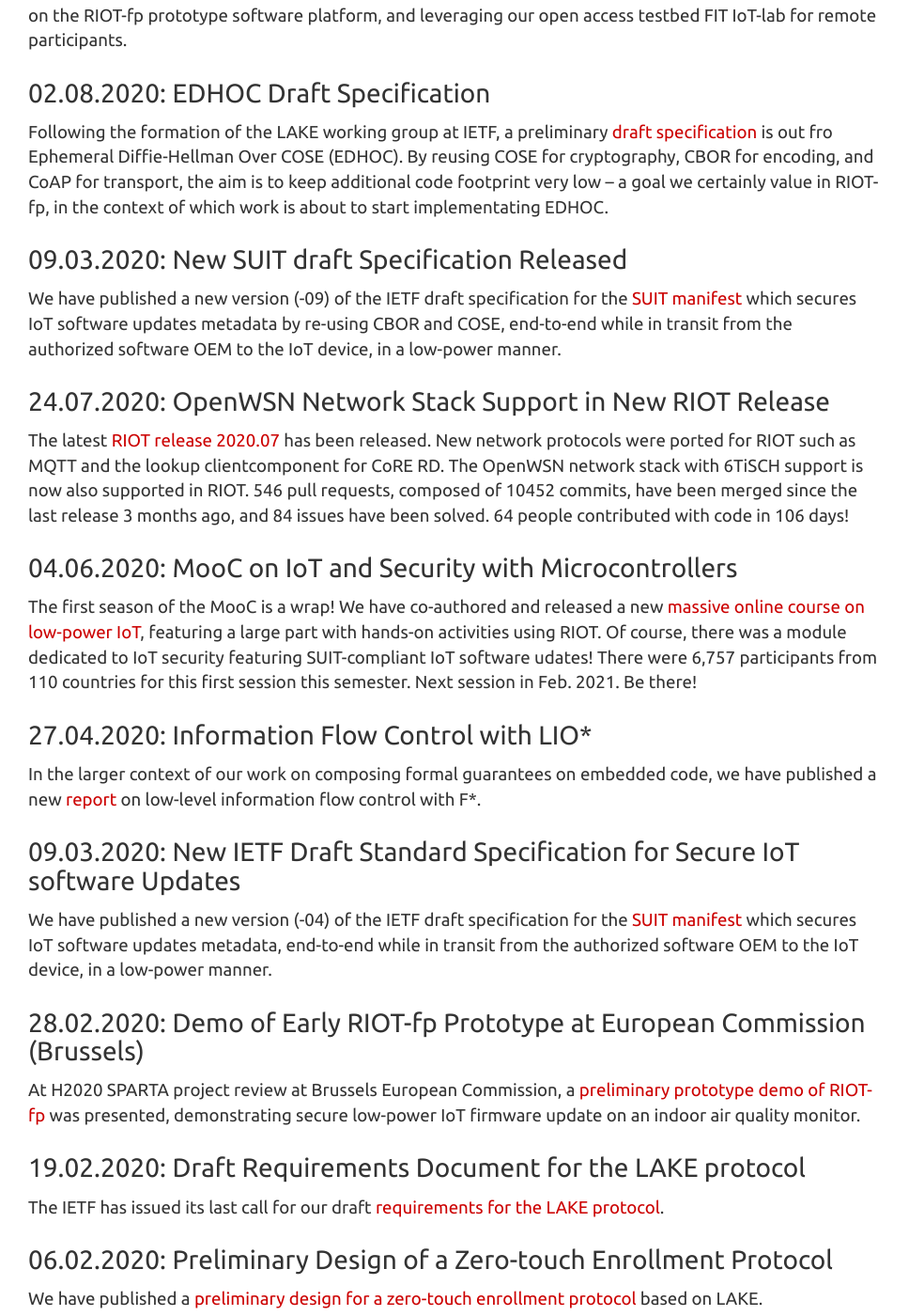
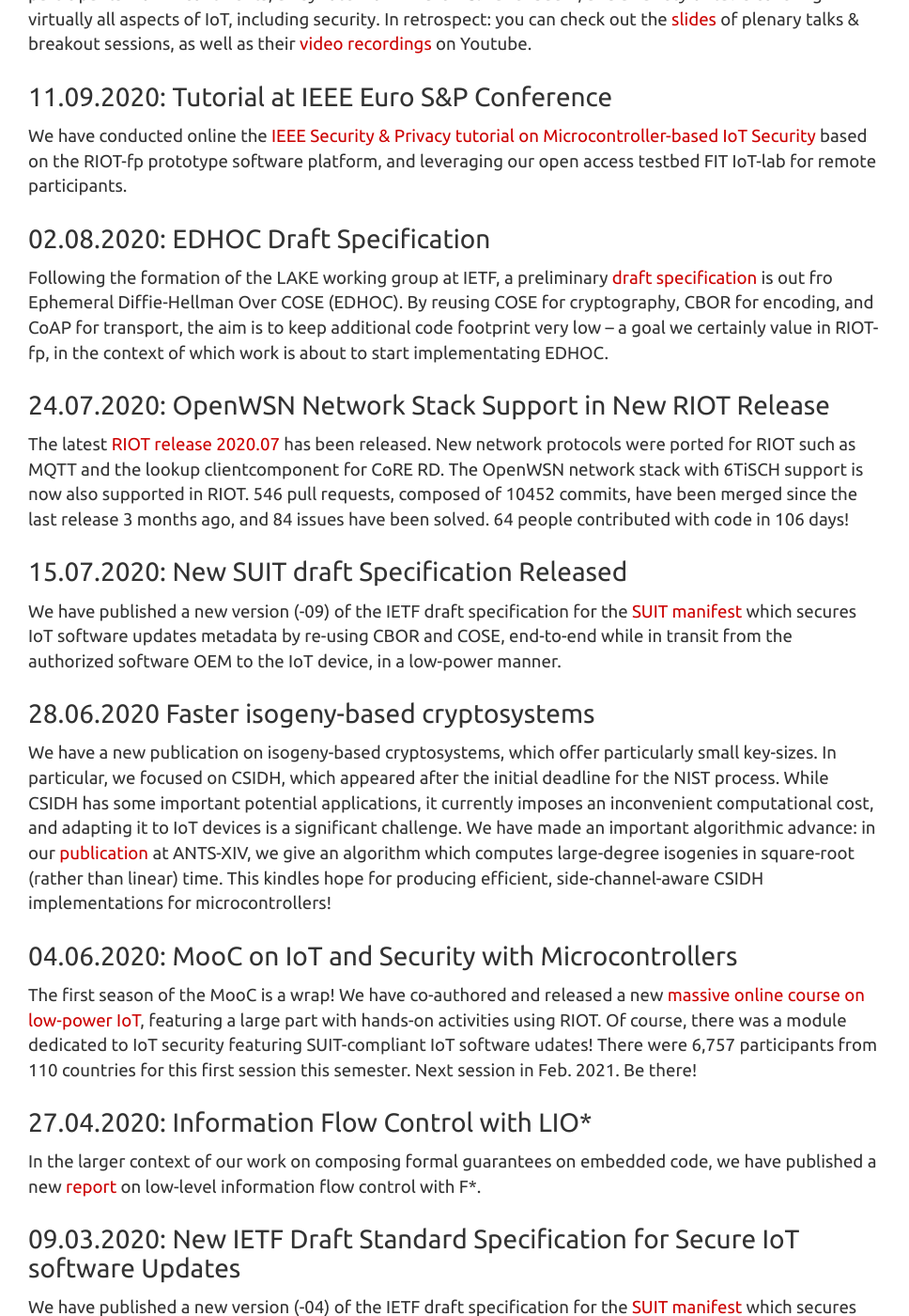
Before and after one commit to future-proof-iot/RIOT-fp, a Jekyll site: the page built from events.md, in a window 1280 px wide and 1400 px high, scrolled down 506 px. Shown: the whole window at 94% size, without its empty margins (0-968 px from the left). Built offline with Jekyll 4.4.1, drawn with Linux system fonts in a browser that asks for light colours; nearby versions of some CDN libraries; our own code applies the rules of GitHub Pages for plain Markdown files; some of the changed text lies outside the part shown.

Commit message:
added WP1 news ECC workshop and ANT-XIV isogeny paper

```diff
--- a/events.md
+++ b/events.md
@@ -1,4 +1,7 @@
 ## Activities & Related News
+
+### 28.10.2020: Formal verification of Elliptic Curve Cryptography at ECC 2020
+We participate in [ECC 2020](https://eccworkshop.org/2020/): several RIOT-fp contributors take part in a panel dedicated to formal verification of Elliptic Curve Cryptography. Tune in!
 
 ### 15.09.2020: RIOT Summit 2020
 The yearly meetup for the RIOT community took place online this year. Featuring 170 registered participants from 4 continents, a keynote from Andrew S. Tanenbaum, and a variety of talks covering virtually all aspects of IoT, including security. In retrospect: you can check out the [slides](https://summit.riot-os.org/2020) of plenary talks & breakout sessions, as well as their [video recordings](https://www.youtube.com/watch?v=t2nhqepSxb4&list=PLDXXQJiSjPKHpZpiPee7OYaJpUmmfV6Nh) on Youtube.
@@ -9,11 +12,14 @@ We have conducted online the [IEEE Security & Privacy tutorial on Microcontrolle
 ### 02.08.2020: EDHOC Draft Specification
 Following the formation of the LAKE working group at IETF, a preliminary [draft specification](https://tools.ietf.org/html/draft-ietf-lake-edhoc-01) is out fro Ephemeral Diffie-Hellman Over COSE (EDHOC). By reusing COSE for cryptography, CBOR for encoding, and CoAP for transport, the aim is to keep additional code footprint very low -- a goal we certainly value in RIOT-fp, in the context of which work is about to start implementating EDHOC.
 
-### 09.03.2020: New SUIT draft Specification Released
+### 24.07.2020: OpenWSN Network Stack Support in New RIOT Release
+The latest [RIOT release 2020.07](https://github.com/RIOT-OS/RIOT/releases/tag/2020.07) has been released. New network protocols were ported for RIOT such as MQTT and the lookup clientcomponent for CoRE RD. The OpenWSN network stack with 6TiSCH support is now also supported in RIOT. 546 pull requests, composed of 10452 commits, have been merged since the last release 3 months ago, and 84 issues have been solved. 64 people contributed with code in 106 days!
+
+### 15.07.2020: New SUIT draft Specification Released
 We have published a new version (-09) of the IETF draft specification for the [SUIT manifest](https://tools.ietf.org/html/draft-ietf-suit-manifest-09) which secures IoT software updates metadata by re-using CBOR and COSE, end-to-end while in transit from the authorized software OEM to the IoT device, in a low-power manner.
 
-### 24.07.2020: OpenWSN Network Stack Support in New RIOT Release
-The latest [RIOT release 2020.07](https://github.com/RIOT-OS/RIOT/releases/tag/2020.07) has been released. New network protocols were ported for RIOT such as MQTT and the lookup clientcomponent for CoRE RD. The OpenWSN network stack with 6TiSCH support is now also supported in RIOT. 546 pull requests, composed of 10452 commits, have been merged since the last release 3 months ago, and 84 issues have been solved. 64 people contributed with code in 106 days!
+### 28.06.2020 Faster isogeny-based cryptosystems
+We have a new publication on isogeny-based cryptosystems, which offer particularly small key-sizes. In particular, we focused on CSIDH, which appeared after the initial deadline for the NIST process.  While CSIDH has some important potential applications, it currently imposes an inconvenient computational cost, and adapting it to IoT devices is a significant challenge.  We have made an important algorithmic advance: in our [publication](https://arxiv.org/abs/2003.10118) at ANTS-XIV, we give an algorithm which computes large-degree isogenies in square-root (rather than linear) time. This kindles hope for producing efficient, side-channel-aware CSIDH implementations for microcontrollers!
 
 ### 04.06.2020: MooC on IoT and Security with Microcontrollers
 The first season of the MooC is a wrap! We have co-authored and released a new [massive online course on low-power IoT](https://www.fun-mooc.fr/courses/course-v1:inria+41020+session01/about), featuring a large part with hands-on activities using RIOT. Of course, there was a module dedicated to IoT security featuring SUIT-compliant IoT software udates! There were 6,757 participants from 110 countries for this first session this semester. Next session in Feb. 2021. Be there!
@@ -32,8 +38,6 @@ The IETF has issued its last call for our draft [requirements for the LAKE proto
 
 ### 06.02.2020: Preliminary Design of a Zero-touch Enrollment Protocol
 We have published a [preliminary design for a zero-touch enrollment protocol](https://tools.ietf.org/html/draft-selander-ace-ake-authz-00) based on LAKE.
-
-
 
 ### 15.11.2019: New RIOT Release with Initial SUIT Support
 The latest release ([Release-2019.10](https://github.com/RIOT-OS/RIOT/releases/tag/2019.10)) of RIOT is now available. This release brings a number of improvements and additional features, including initial support for SUIT-compliant secure IoT firmware updates, over the network. Check out this [example](https://github.com/RIOT-OS/RIOT/tree/master/examples/suit_update) which you could reproduce on your favorite low-power hardware!
```
